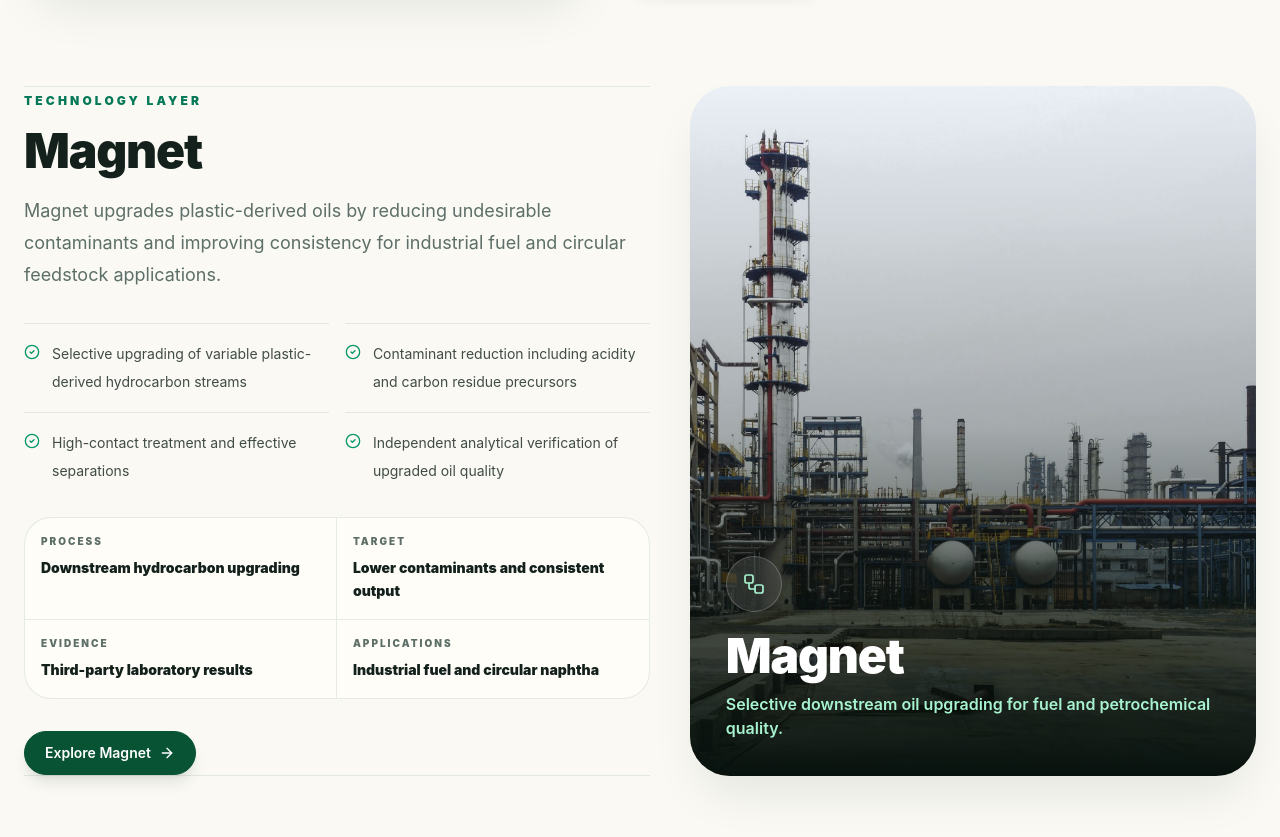
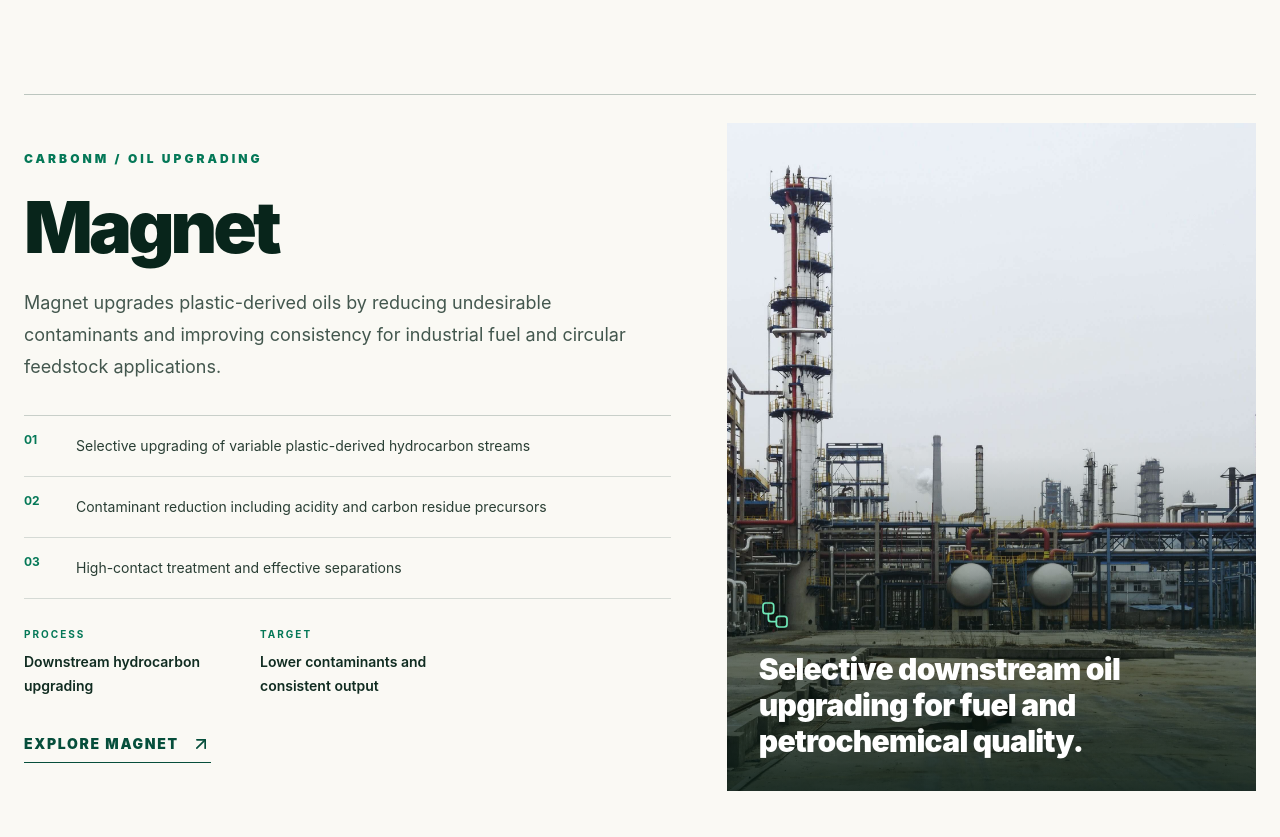
Before and after one commit to carbonmtechnology-decacorn/alkanalyze-web, a Next.js app: page / in a window 1280 px wide. Shown: the part 7217-8054 px from the top of the page. Built offline with nearby package versions, Linux system fonts and the light colour scheme.

Commit message:
Replace generic technology cards with full-bleed editorial feature spreads

```diff
--- a/src/components/TechnologyCard.tsx
+++ b/src/components/TechnologyCard.tsx
@@ -3,9 +3,7 @@
 import Image from "next/image";
 import Link from "next/link";
 import type { LucideIcon } from "lucide-react";
-import { ArrowRight, CheckCircle2 } from "lucide-react";
-import ScrollReveal from "@/components/ui/ScrollReveal";
-import { Button } from "@/components/ui/Button";
+import { ArrowUpRight } from "lucide-react";
 import { cn } from "@/lib/utils";
 
 interface TechnologyCardProps {
@@ -22,81 +20,55 @@ interface TechnologyCardProps {
 }
 
 export default function TechnologyCard({
-  icon: Icon,
-  name,
-  tagline,
-  description,
-  features,
-  specs,
-  image,
-  imageAlt,
-  reverse = false,
-  href,
+  icon: Icon, name, tagline, description, features, specs,
+  image, imageAlt, reverse = false, href,
 }: TechnologyCardProps) {
-  const linkHref = href ?? (name.toLowerCase().includes("magnet") ? "/technology/magnet" : "/technology/yieldboost");
-
+  const destination = href ?? (name === "Magnet" ? "/technology/magnet" : "/technology/yieldboost");
   return (
-    <ScrollReveal>
-      <article className={cn("grid gap-10 lg:grid-cols-[0.95fr_1.05fr] lg:items-stretch", reverse && "lg:grid-cols-[1.05fr_0.95fr]")}>
-        <div className={cn("relative min-h-[420px] overflow-hidden rounded-[2.5rem] shadow-2xl shadow-emerald-950/10", reverse && "lg:order-2")}>
-          <Image src={image} alt={imageAlt} fill sizes="(min-width: 1024px) 48vw, 100vw" className="object-cover" />
-          <div className="absolute inset-0 bg-gradient-to-t from-[#07110d] via-[#07110d]/25 to-transparent" />
-          <div className="absolute bottom-0 left-0 right-0 p-7 md:p-9">
-            <div className="flex h-14 w-14 items-center justify-center rounded-full border border-white/20 bg-white/10 text-emerald-200 backdrop-blur-xl">
-              <Icon className="h-6 w-6" strokeWidth={1.7} />
-            </div>
-            <h3 className="mt-5 text-4xl font-black tracking-tight text-white md:text-5xl">{name}</h3>
-            <p className="mt-3 max-w-xl text-base font-semibold text-emerald-200">{tagline}</p>
+    <article className="border-t border-emerald-950/25 pt-7">
+      <div className={cn("grid gap-9 lg:grid-cols-[0.9fr_1.1fr] lg:gap-14", reverse && "lg:grid-cols-[1.1fr_0.9fr]")}>
+        <div className={cn("relative min-h-[360px] overflow-hidden bg-[#0b2821] md:min-h-[500px]", reverse && "lg:order-2")}>
+          <Image
+            src={image}
+            alt={imageAlt}
+            fill
+            loading="lazy"
+            sizes="(min-width:1024px) 47vw, 100vw"
+            className="object-cover"
+          />
+          <div className="absolute inset-0 bg-gradient-to-t from-[#081b15]/85 via-transparent to-transparent" />
+          <div className="absolute bottom-8 left-8 right-8">
+            <Icon className="h-8 w-8 text-emerald-300" strokeWidth={1.3} />
+            <p className="mt-5 max-w-xl text-2xl font-black leading-tight tracking-tight text-white md:text-3xl">{tagline}</p>
           </div>
         </div>
-
-        <div className="flex flex-col justify-center border-y border-emerald-900/10 py-10 lg:py-0">
-          <div className="max-w-2xl">
-            <span className="text-xs font-black uppercase tracking-[0.26em] text-emerald-700">Technology layer</span>
-            <h3 className="mt-4 text-3xl font-black tracking-tight text-foreground md:text-5xl">{name}</h3>
-            <p className="mt-5 text-lg leading-8 text-muted-foreground">{description}</p>
-          </div>
-
-          <div className="mt-8 grid gap-4 md:grid-cols-2">
-            {features.slice(0, 4).map((feature) => (
-              <div key={feature} className="flex gap-3 border-t border-emerald-900/10 pt-4">
-                <CheckCircle2 className="mt-1 h-4 w-4 shrink-0 text-emerald-600" />
-                <span className="text-sm leading-7 text-foreground/80">{feature}</span>
+        <div className="flex flex-col justify-center pb-5 lg:py-7">
+          <p className="text-xs font-black uppercase tracking-[0.25em] text-emerald-700">
+            CarbonM / {name === "YieldBoost" ? "Conversion intelligence" : "Oil upgrading"}
+          </p>
+          <h3 className="mt-6 text-5xl font-black tracking-[-0.055em] text-[#08251b] md:text-7xl">{name}</h3>
+          <p className="mt-6 max-w-2xl text-lg leading-8 text-[#43574e]">{description}</p>
+          <div className="mt-8 border-t border-emerald-950/20">
+            {features.slice(0, 3).map((feature, i) => (
+              <div key={feature} className="grid grid-cols-[2.5rem_1fr] gap-3 border-b border-emerald-950/15 py-4">
+                <span className="text-xs font-bold text-emerald-700">0{i + 1}</span>
+                <span className="text-sm leading-7 text-[#293e34]">{feature}</span>
               </div>
             ))}
           </div>
-
-          <div className="mt-8 grid gap-0 overflow-hidden rounded-[1.7rem] border border-emerald-900/10 bg-[#fffdf8] md:grid-cols-2">
-            {specs.map((spec, index) => {
-              const isLastRow = index >= specs.length - 2;
-              const isLeftColumn = index % 2 === 0;
-              return (
-                <div
-                  key={spec.label}
-                  className={cn(
-                    "border-b border-emerald-900/10 p-4",
-                    isLeftColumn && "md:border-r",
-                    isLastRow && "md:border-b-0",
-                    index === specs.length - 1 && "border-b-0"
-                  )}
-                >
-                  <div className="text-[10px] font-black uppercase tracking-[0.2em] text-muted-foreground">{spec.label}</div>
-                  <div className="mt-2 text-sm font-black leading-relaxed text-foreground">{spec.value}</div>
-                </div>
-              );
-            })}
+          <div className="mt-7 flex flex-wrap gap-x-9 gap-y-4">
+            {specs.slice(0, 2).map(spec => (
+              <div key={spec.label}>
+                <p className="text-[10px] font-bold uppercase tracking-[0.2em] text-emerald-700">{spec.label}</p>
+                <p className="mt-2 max-w-[200px] text-sm font-semibold leading-6 text-[#102c21]">{spec.value}</p>
+              </div>
+            ))}
           </div>
-
-          <div className="mt-8">
-            <Button variant="default" asChild>
-              <Link href={linkHref}>
-                Explore {name}
-                <ArrowRight className="h-4 w-4" />
-              </Link>
-            </Button>
-          </div>
+          <Link href={destination} className="mt-9 inline-flex w-fit items-center gap-3 border-b border-emerald-900 pb-2 text-sm font-black uppercase tracking-[0.12em] text-emerald-900 hover:text-emerald-600">
+            Explore {name} <ArrowUpRight className="h-5 w-5" />
+          </Link>
         </div>
-      </article>
-    </ScrollReveal>
+      </div>
+    </article>
   );
 }
```
